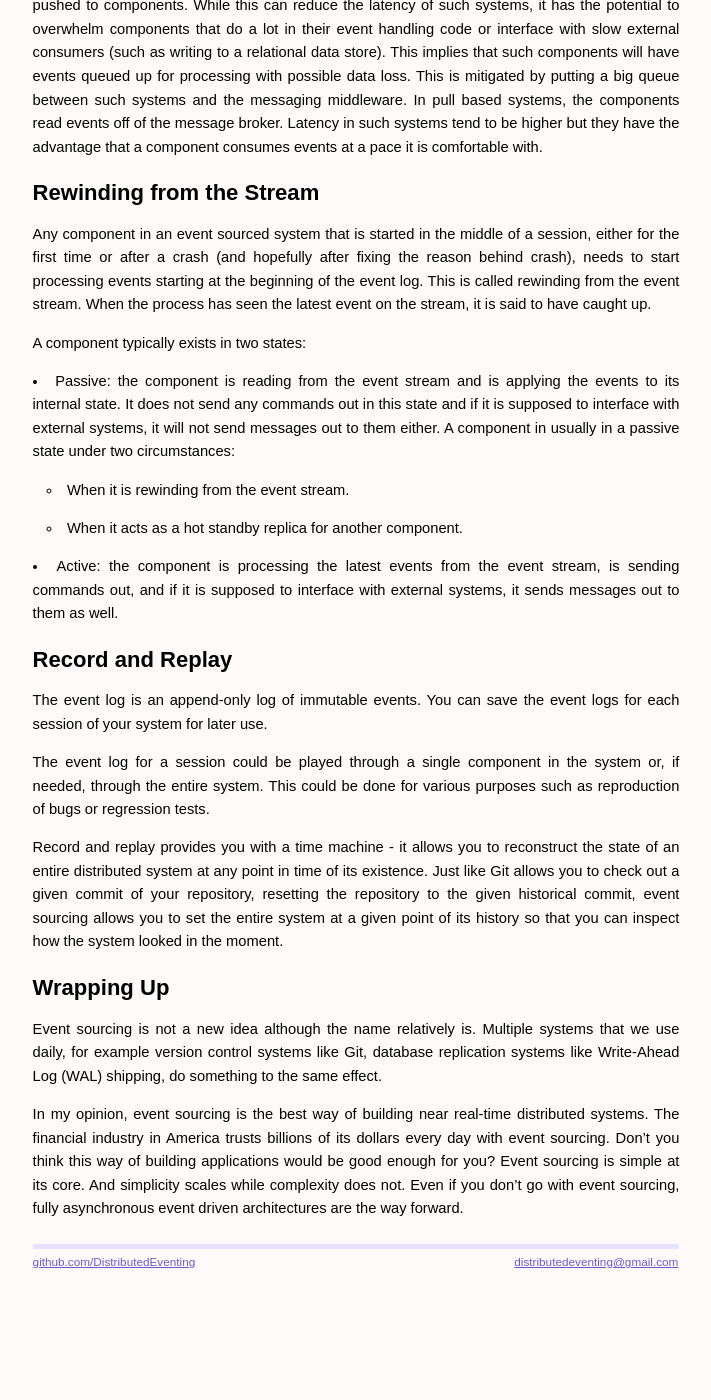
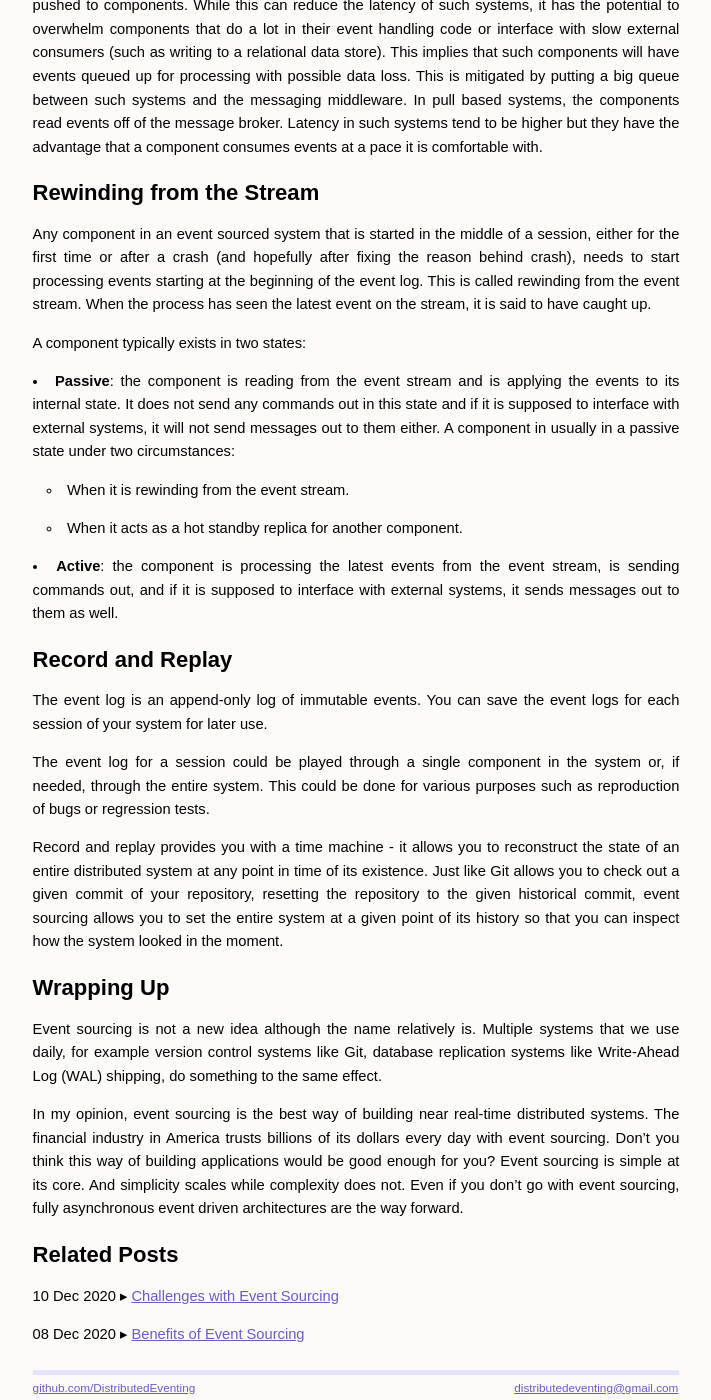
Before and after one commit to DistributedEventing/DistributedEventing.github.io, a Jekyll site: the page built from _posts/2020-12-06-an-introduction-to-event-sourcing.md, in a window 1280 px wide and 1400 px high, scrolled down 7001 px. Shown: the whole window, without its empty margins (280-991 px from the left). Built offline with Jekyll 4.4.1, drawn with Linux system fonts in a browser that asks for light colours; before the commit the page ends 8276 px from its top, so only the background shows below that; some of the changed text lies outside the part shown.

Commit message:
Third blog post - challenges with event sourcicing

```diff
--- a/_layouts/post.html
+++ b/_layouts/post.html
@@ -11,6 +11,19 @@ layout: default
 	{{ content }}
 </div>
 
+{% if site.categories[page.category] != nil %}
+	<div>
+		<h2>Related Posts</h2>
+		<ul>
+			{% for post in site.categories[page.category] %}
+				{% if post.url != page.url %}
+					<li id="rplink">{{ post.date | date_to_string }} &rtrif; <a href="{{ post.url }}">{{ post.title }}</a></li>
+				{% endif %}
+			{% endfor %}
+		</ul>
+	</div>
+{% endif %}
+
 <div class="footer">
 	<table>
 		<td align="left">
--- a/_posts/2020-12-06-an-introduction-to-event-sourcing.md
+++ b/_posts/2020-12-06-an-introduction-to-event-sourcing.md
@@ -73,10 +74,10 @@ Event sourcing comes in multiple flavors. This article presents you with one of
 An event mentions a fact about the distributed system. Events usually represent actual actions in the business domain. For example, a financial instrument is available for trading, a shipment is expected at a facility, an order has been received by the system, or a shipment is in transit to another facility. Events are also used to disseminate information about various components of the system. For example, a heartbeat event informs interested parties about the fact that a component is online and fulfilling its duties.
 
 The data in a distributed system can be classified under two categories:
-* Static data: this is data that changes infrequently. Static data events are emitted by the system to apprise all components within the system of plain facts about the system. For example:
+* **Static data**: this is data that changes infrequently. Static data events are emitted by the system to apprise all components within the system of plain facts about the system. For example:
 	* In an Order Management System you might have InstrumentAdded events wherein each InstrumentAdded event provides information about an instrument that is now available for trading. Per instrument, the event might provide multiple attributes - type of instrument (equity, option, etc.), symbol of the instrument, strike price (if it is an option), etc.
 	* In a Shipment Management System you might have FacilityAdded events wherein each FacilityAdded event provides information about a facility (i.e. a building) that can process a shipment. A FacilityAdded event could provide multiple pieces of information about a facility such as - facility ID, facility name, facility address, etc.
-* Dynamic data: this is data that changes often. Dynamic data events are typically events relating to the entities that the distributed system is managing. For instance:
+* **Dynamic data**: this is data that changes often. Dynamic data events are typically events relating to the entities that the distributed system is managing. For instance:
 	* In an OMS, few types of such events might be:
 		* OrderPending - a client has sent an order that needs to be processed by a component in the system.
 		* OrderAccepted - a pending order has been found to be valid and has been accepted for processing.
@@ -176,10 +177,10 @@ Event sourced systems also distinguish between two modes of message delivery - p
 Any component in an event sourced system that is started in the middle of a session, either for the first time or after a crash (and hopefully after fixing the reason behind crash), needs to start processing events starting at the beginning of the event log. This is called rewinding from the event stream. When the process has seen the latest event on the stream, it is said to have caught up.
 
 A component typically exists in two states:
-* Passive: the component is reading from the event stream and is applying the events to its internal state. It does not send any commands out in this state and if it is supposed to interface with external systems, it will not send messages out to them either. A component in usually in a passive state under two circumstances:
+* **Passive**: the component is reading from the event stream and is applying the events to its internal state. It does not send any commands out in this state and if it is supposed to interface with external systems, it will not send messages out to them either. A component in usually in a passive state under two circumstances:
 	* When it is rewinding from the event stream.
 	* When it acts as a hot standby replica for another component.
-* Active: the component is processing the latest events from the event stream, is sending commands out, and if it is supposed to interface with external systems, it sends messages out to them as well.
+* **Active**: the component is processing the latest events from the event stream, is sending commands out, and if it is supposed to interface with external systems, it sends messages out to them as well.
 
 ## Record and Replay
 
--- a/assets/css/main.css
+++ b/assets/css/main.css
@@ -127,3 +127,8 @@ img {
 	max-width: 100%;
 	height: auto;
 }
+
+#rplink {
+	margin-left: 0;
+	list-style-type: none;
+}
```
Also changed, not shown: other parts of _posts/2020-12-06-an-introduction-to-event-sourcing.md (+1 -0 lines), _posts/2020-12-08-benefits-of-event-sourcing.md (+1 -0 lines), _posts/2020-12-10-challenges-with-event-sourcing.md (added, +20 -0 lines).
